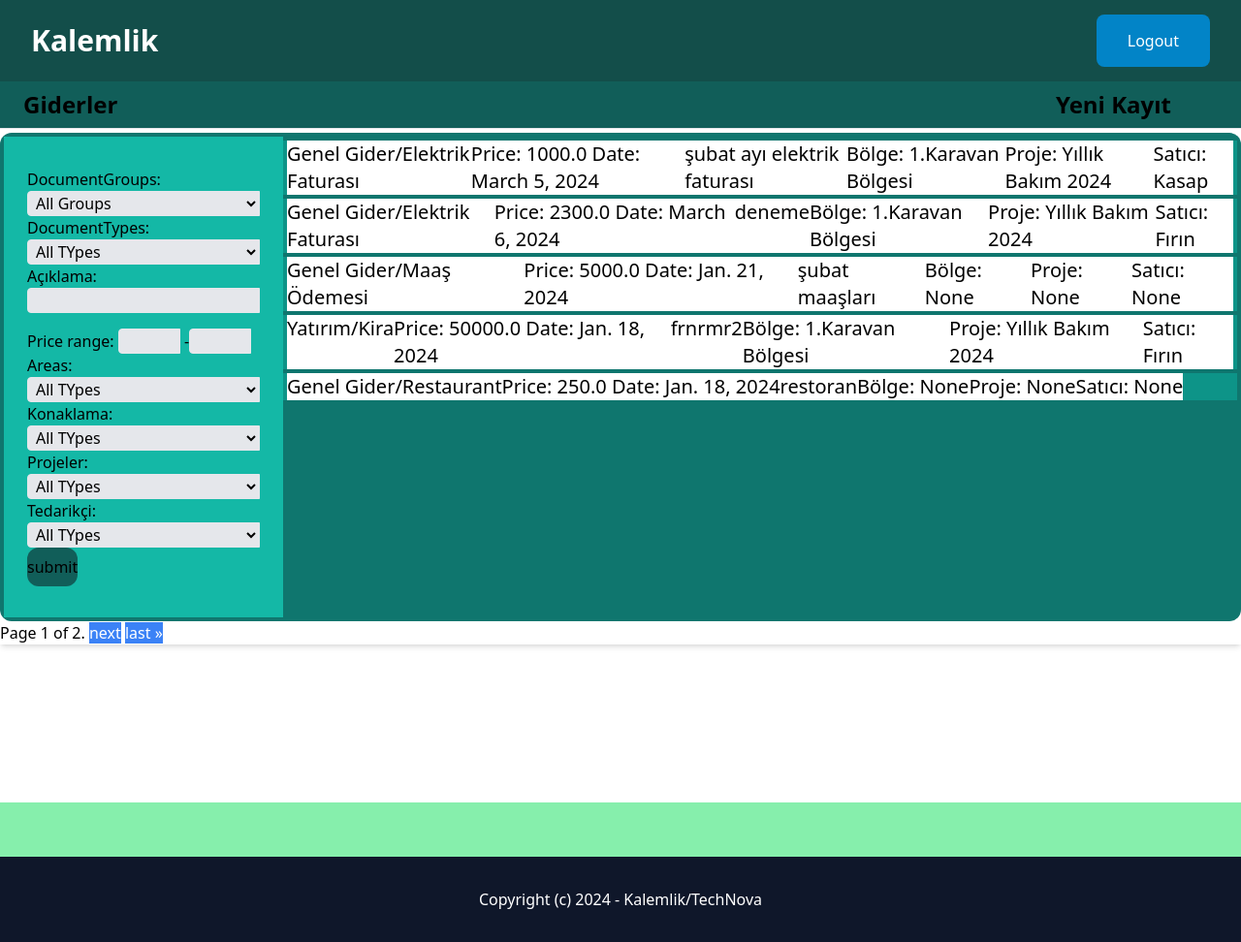
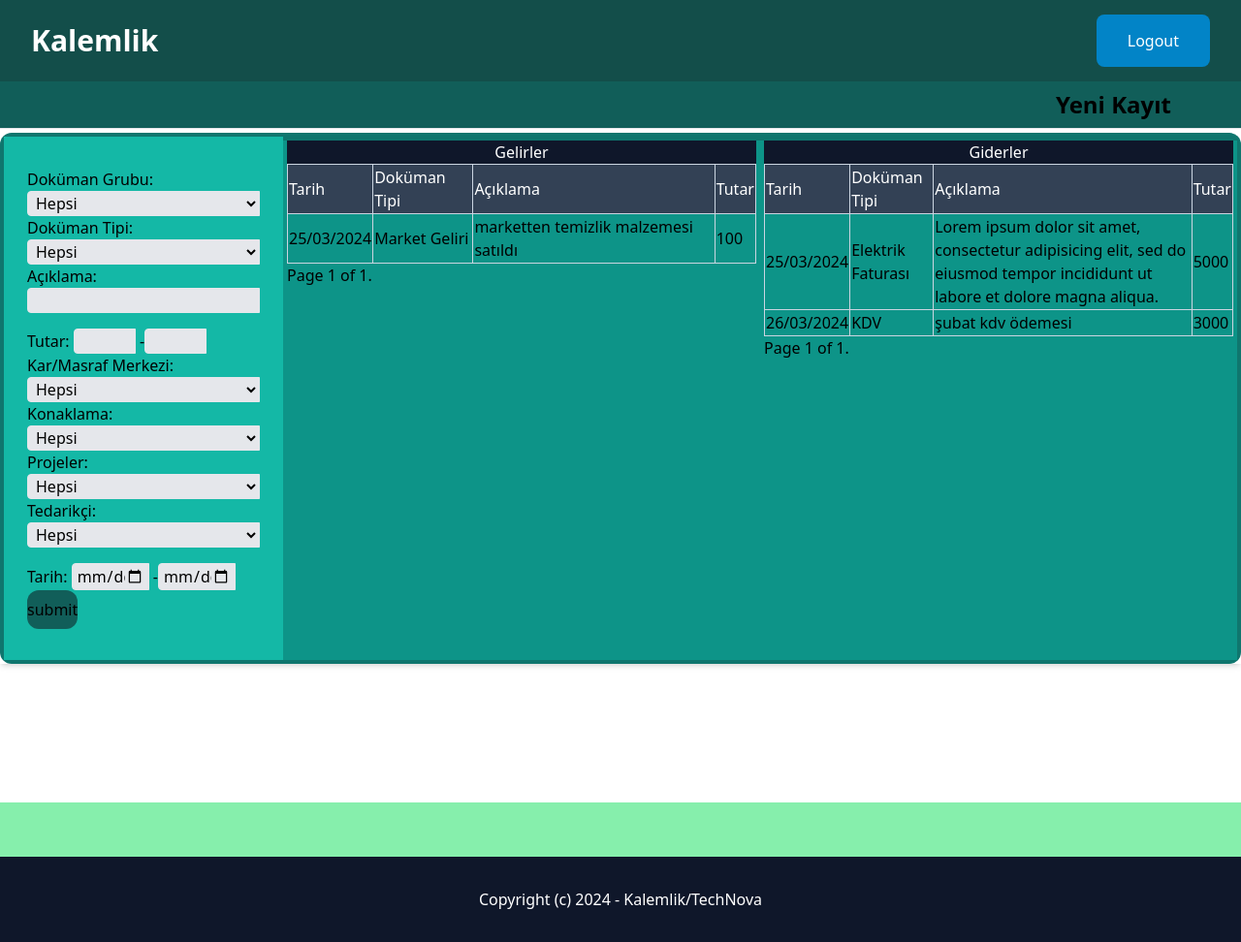
Before and after one commit to nukauri/git-klmlk, a Django app: page / in a window 1280 px wide. Shown: the whole page at 97% size. Run offline with Django 4.2, Linux system fonts and the light colour scheme; a user stored in the database is signed in; data comes from the database, SQL or seed files in the repository; data that the repository does not hold is empty; some libraries are stand-ins or nearby versions.

Commit message:
ikinci commit

```diff
--- a/account/filters.py
+++ b/account/filters.py
@@ -7,6 +7,7 @@
 
 INPUT_CLASSES = 'w-full px-1 rounded-l border bg-gray-200'
 PRICE_CLASSES = 'w-16 px-1 mt-4 rounded-l border bg-gray-200'
+DATE_CLASSES = 'w-20 px-1 mt-4 rounded-l border bg-gray-200'
 
 class AccountFilter(django_filters.FilterSet):
     description = django_filters.CharFilter(
@@ -14,44 +15,49 @@
         lookup_expr='icontains',
         widget=forms.TextInput(attrs={'class': INPUT_CLASSES})
         )
+    documentDate = django_filters.DateFromToRangeFilter(
+        label='Tarih',
+        widget=django_filters.widgets.RangeWidget(
+            attrs={'class': DATE_CLASSES,'type': 'date'}
+            ))
     price = django_filters.RangeFilter(
-        label='Price range',
+        label='Tutar',
         widget=django_filters.widgets.RangeWidget(
             attrs={'class': PRICE_CLASSES}
             ))
     documentGroup = django_filters.ModelChoiceFilter(
         queryset=DocumentGroup.objects.all(),
-        empty_label="All Groups",
-        label="DocumentGroups",
+        empty_label="Hepsi",
+        label="Doküman Grubu",
         widget=forms.Select(attrs={'class': INPUT_CLASSES}),
         )
     documentType = django_filters.ModelChoiceFilter(
         queryset=DocumentType.objects.all(),
-        empty_label="All TYpes",
-        label="DocumentTypes",
+        empty_label="Hepsi",
+        label="Doküman Tipi",
         widget=forms.Select(attrs={'class': INPUT_CLASSES}),
         )
     area = django_filters.ModelChoiceFilter(
         queryset=Area.objects.all(),
-        empty_label="All TYpes",
-        label="Areas",
+        empty_label="Hepsi",
+        label="Kar/Masraf Merkezi",
         widget=forms.Select(attrs={'class': INPUT_CLASSES}),
         )
     accomodation = django_filters.ModelChoiceFilter(
         queryset=Accomodation.objects.all(),
-        empty_label="All TYpes",
+        empty_label="Hepsi",
         label="Konaklama",
         widget=forms.Select(attrs={'class': INPUT_CLASSES}),
         )
     project = django_filters.ModelChoiceFilter(
         queryset=Project.objects.all(),
-        empty_label="All TYpes",
+        empty_label="Hepsi",
         label="Projeler",
         widget=forms.Select(attrs={'class': INPUT_CLASSES}),
         )
     supplier = django_filters.ModelChoiceFilter(
         queryset=Supplier.objects.all(),
-        empty_label="All TYpes",
+        empty_label="Hepsi",
         label="Tedarikçi",
         widget=forms.Select(attrs={'class': INPUT_CLASSES}),
         )
--- a/account/models.py
+++ b/account/models.py
@@ -42,15 +42,19 @@
 
 
 class DocumentType(models.Model):
-    name = models.CharField(max_length=255)
-    accountType =  models.ForeignKey(AccountType,related_name='documentTypes',on_delete=models.CASCADE)
+            class AccountTypeChoices(models.TextChoices):
+             Gelir="GL"
+             Gider = "GD"
 
-    class Meta:
-        ordering = ('name',)
-        verbose_name_plural = 'DocumentTypes'
+            name = models.CharField(max_length=255)
+            accountType =  models.CharField(max_length =2,choices=AccountTypeChoices.choices)
 
-    def __str__(self):
-        return self.name
+            class Meta:
+                ordering = ('name',)
+                verbose_name_plural = 'DocumentTypes'
+
+            def __str__(self):
+                return self.name
 
 class Project(models.Model):
     name = models.CharField(max_length=100)
--- a/account/templates/account/form.html
+++ b/account/templates/account/form.html
@@ -41,7 +41,7 @@
         </div>
 
         <div class="mb-1">
-            <label class="inline-block mb-2">Bölge</label><br>
+            <label class="inline-block mb-2">Kar/Masraf Yeri</label><br>
             {{ form.area }}
         </div>
 
--- a/area/models.py
+++ b/area/models.py
@@ -5,11 +5,13 @@
         class AreaTypeChoices(models.TextChoices):
              TENTE="T"
              CARAVAN = "C"
-             TINYHOUSE = "H"
+             ROOM = "H"
+             NOTAREA = "N"
 
         name = models.CharField(max_length=30)
         capacity = models.IntegerField(blank=True,null=True)
         areaType = models.CharField(max_length =1,choices=AreaTypeChoices.choices)
+
 
         class Meta:
             ordering = ('name',)
--- a/core/templates/core/index.html
+++ b/core/templates/core/index.html
@@ -4,7 +4,7 @@
 {% block content %}
 
 <nav class="px-6 py-2 border-b bg-teal-800 items-center justify-between flex">
-    <h1 class="text-black text-2xl font-bold">Giderler</h1>
+
     <div class="col-span-1">
 
 
@@ -29,40 +29,32 @@
             </div>
         </nav>
     </div>
- <div class="flex-initial" >
+ <div class="grid grid-cols-2" >
 
+    <div class="bg-teal-600 px-1 mt-1 w-200">
+        <table class="table-fixed border-collapse border border-slate-400">
+            <caption class="caption-top bg-slate-900 text-white">
+                Gelirler
+            </caption>
+            <thead class="bg-slate-700">
+                <tr>
+                    <td class="border border-slate-300 text-white">Tarih</td>
+                    <td class="border border-slate-300 text-white">Doküman Tipi</td>
+                    <td class="border border-slate-300 text-white">Açıklama</td>
+                    <td class="border border-slate-300 text-white">Tutar</td>
+                </tr>
+            </thead>
             {% for account in accounts %}
-    <div class="flex  bg-teal-600 px-1 mt-1 w-full">
             <a href="{% url 'account:detail' account.id %}">
-            <div class="flex flex-row w-full">
-
-                <div class="bg-white ">
-                    <h5 class="text-xl">{{ account.documentGroup }}/{{ account.documentType }}</h5>
-                </div>
-                <div class="bg-white">
-                   <h5 class="text-xl">Price: {{ account.price }} Date: {{ account.documentDate}}</h5>
-                </div>
-                <div class="bg-white">
-                    <h5 class="text-xl">{{ account.description }}</h5>
-                 </div>
-                <div class="bg-white ">
-                    <h5 class="text-xl">Bölge: {{ account.area }}</h5>
-                </div>
-                <div class="bg-white ">
-                    <h5 class="text-xl">Proje: {{ account.project }} </h5>
-                </div>
-                 <div class="bg-white ">
-                    <h5 class="text-xl">Satıcı: {{ account.supplier }}</h5>
-
-                 </div>
-            </div>
+                <tr>
+                 <td class="border border-slate-300"><a href="{% url 'account:detail' account.id %}">{{ account.documentDate |date:"d/m/Y"}}</a></td>
+                 <td class="border border-slate-300">{{ account.documentType }}</td>
+                 <td class="border border-slate-300">{{ account.description }}</td>
+                 <td class="border border-slate-300">{{ account.price |floatformat:0 }}</td>
+            </tr>
             </a>
-    </div>
             {% endfor %}
- </div>
-</div>
-
-
+        </table>
         <div class="pagination">
             <span class="step-links">
                 {% if accounts.has_previous %}
@@ -80,5 +72,56 @@
                 {% endif %}
             </span>
         </div>
+    </div>
+
+
+    <div class="bg-teal-600 px-1 mt-1 w-120">
+        <table class="table-fixed border-collapse border border-slate-400">
+            <caption  class="caption-top bg-slate-900 text-white">
+                Giderler
+            </caption>
+            <thead  class="bg-slate-700">
+                <tr>
+                    <td class="border border-slate-300 text-white">Tarih</td>
+                    <td class="border border-slate-300 text-white">Doküman Tipi</td>
+                    <td class="border border-slate-300 text-white">Açıklama</td>
+                    <td class="border border-slate-300 text-white">Tutar</td>
+                </tr>
+            </thead>
+            {% for account in accounts2 %}
+            <a href="{% url 'account:detail' account.id %}">
+                <tr>
+                 <td class="border border-slate-300"><a href="{% url 'account:detail' account.id %}">{{ account.documentDate |date:"d/m/Y"}}</a></td>
+                 <td class="border border-slate-300">{{ account.documentType }}</td>
+                 <td class="border border-slate-300">{{ account.description }}</td>
+                 <td class="border border-slate-300">{{ account.price |floatformat:0 }}</td>
+            </tr>
+            </a>
+            {% endfor %}
+        </table>
+        <div class="pagination">
+            <span class="step-links">
+                {% if accounts.has_previous %}
+                    <a class="h-10 bg-blue-500  text-white" href="?page=1">&laquo; first</a>
+                    <a class="h-10 bg-blue-500  text-white" href="?page={{ accounts.previous_page_number }}">previous</a>
+                {% endif %}
+
+                <span class="current">
+                    Page {{ accounts.number }} of {{ accounts.paginator.num_pages }}.
+                </span>
+
+                {% if accounts.has_next %}
+                    <a class="h-10 bg-blue-500  text-white" href="?page={{ accounts.next_page_number }}">next</a>
+                    <a class="h-10 bg-blue-500  text-white" href="?page={{ accounts.paginator.num_pages }}">last &raquo;</a>
+                {% endif %}
+            </span>
+        </div>
+    </div>
+
+ </div>
+</div>
+
+
+
 
 {% endblock %}
--- a/core/views.py
+++ b/core/views.py
@@ -1,3 +1,4 @@
+from django.contrib.auth.decorators import login_required
 from django.shortcuts import render,redirect
 from django.core.paginator import Paginator
 from django.db.models import Q
@@ -11,17 +12,26 @@
 from .forms import SignupForm
 from account.filters import AccountFilter
 
+@login_required
 def index(request):
-    accountlists=Account.objects.all()
-    account_filter = AccountFilter(request.GET,queryset=Account.objects.all())
+    accountlists=Account.objects.filter(documentType__accountType="Gelir")
+    account_filter = AccountFilter(request.GET,queryset=Account.objects.filter(documentType__accountType="GL"))
 
     paginator = Paginator(account_filter.qs,5)
     page_number = request.GET.get("page")
     accounts=paginator.get_page(page_number)
 
+    accountlists2=Account.objects.all()
+    account_filter2 = AccountFilter(request.GET,queryset=Account.objects.filter(documentType__accountType="GD"))
+
+    paginator2 = Paginator(account_filter2.qs,5)
+    page_number2 = request.GET.get("page")
+    accounts2=paginator2.get_page(page_number2)
+
     context = {
         'form':account_filter.form,
-        'accounts':accounts
+        'accounts':accounts,
+        'accounts2':accounts2
 
     }
 
```
Also changed, not shown: account/templates/account/detail.html (+11 -7 lines), account/migrations/0004_alter_documenttype_accounttype.py (added), area/migrations/0002_alter_area_areatype.py (added), area/migrations/0003_alter_area_areatype.py (added), db.sqlite3, media/item_images/2022-05-05_235853zk_XOSKKOA.jpg (added), media/item_images/2022-05-05_235853zk_lFjPrv0.jpg (added), media/item_images/zeynepkarikatur_E1S4zZd.jpg (added), media/item_images/zeynepkarikatur_lUh3CMB.jpg (added), media/item_images/zeynepkarikatur_tWk2ObO.jpg (added). Lines whose indentation alone changed are shown as unchanged.
